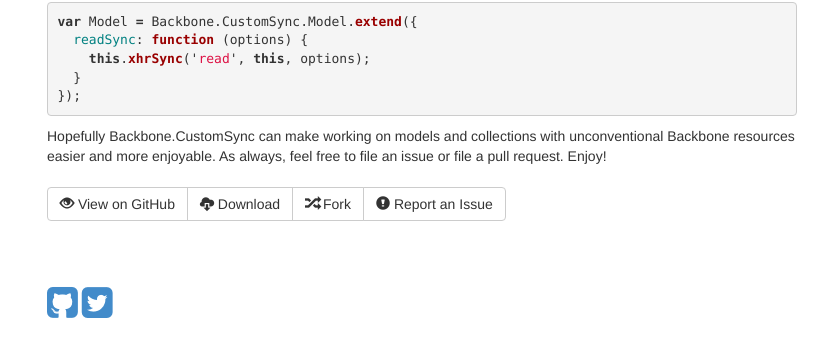
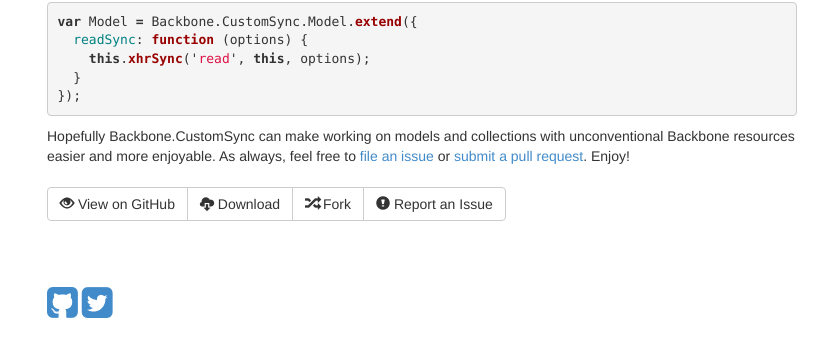
Before and after one commit to gmurphey/gmurphey.github.io, a Jekyll site: the page built from _posts/2014-03-09-backbone-custom-sync.markdown, in a window 1280 px wide. Shown: the part 1476-1816 px from the top of the page, without its empty margins (23-851 px from the left). Built offline with Jekyll 4.4.1, drawn with Linux system fonts in a browser that asks for light colours.

Commit message:
adding links.

```diff
--- a/_posts/2014-03-09-backbone-custom-sync.markdown
+++ b/_posts/2014-03-09-backbone-custom-sync.markdown
@@ -72,4 +72,4 @@ var Model = Backbone.CustomSync.Model.extend({
 });
 {% endhighlight %}
 
-Hopefully Backbone.CustomSync can make working on models and collections with unconventional Backbone resources easier and more enjoyable. As always, feel free to file an issue or file a pull request. Enjoy!
+Hopefully Backbone.CustomSync can make working on models and collections with unconventional Backbone resources easier and more enjoyable. As always, feel free to [file an issue](http://github.com/{{site.social.github}}/{{page.github}}/issues) or [submit a pull request](http://github.com/{{site.social.github}}/{{page.github}}/pulls). Enjoy!
```
